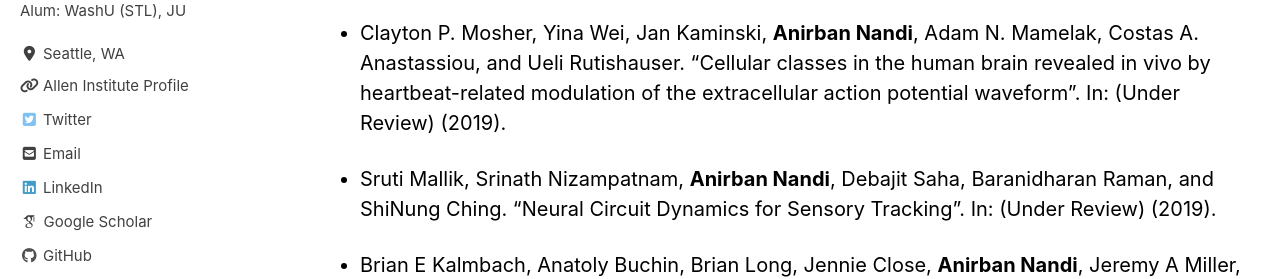
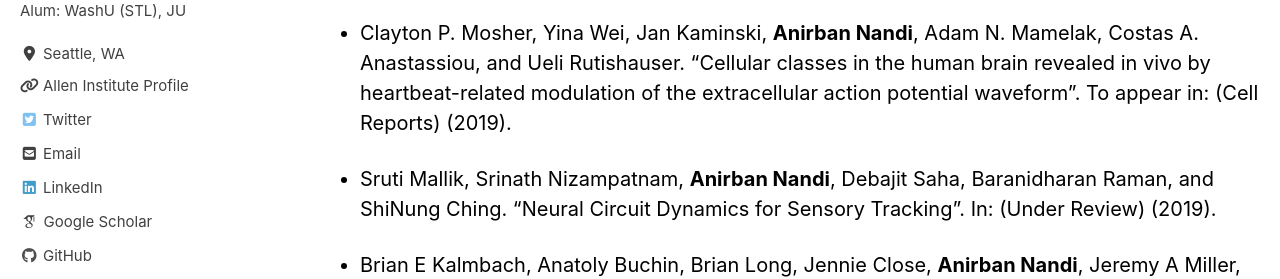
Before and after one commit to anirban6908/anirban6908.github.io, a Jekyll site: the page built from _pages/publications/journals.md, in a window 1280 px wide and 900 px high, scrolled down 370 px. Shown: the part 239-518 px from the top of the window. Built offline with Jekyll 4.4.1, drawn with Linux system fonts in a browser that asks for light colours; cached includes are drawn as plain includes; nearby versions of some CDN libraries; some web fonts are replaced; our own code applies the rules of GitHub Pages for plain Markdown files.

Commit message:
Blog updated

```diff
--- a/_pages/publications/journals.md
+++ b/_pages/publications/journals.md
@@ -13,7 +13,7 @@ permalink: /publications/journals/
 
 * Anatoly Buchin, Rebecca de Frates, **Anirban Nandi**, Peter Chong, Rusty Mann, Lindsay Ng, Jeremy Miller, Christof Koch, Jonathan Ting, and Costas A. Anastassiou et al. “Multi-modal characterization and simulation of human epileptic circuitry”. In: (Under Review) (2019).
 
-* Clayton P. Mosher, Yina Wei, Jan Kaminski, **Anirban Nandi**, Adam N. Mamelak, Costas A. Anastassiou, and Ueli Rutishauser. “Cellular classes in the human brain revealed in vivo by heartbeat-related modulation of the extracellular action potential waveform”. In: (Under Review) (2019).
+* Clayton P. Mosher, Yina Wei, Jan Kaminski, **Anirban Nandi**, Adam N. Mamelak, Costas A. Anastassiou, and Ueli Rutishauser. “Cellular classes in the human brain revealed in vivo by heartbeat-related modulation of the extracellular action potential waveform”. To appear in: (Cell Reports) (2019).
 
 * Sruti Mallik, Srinath Nizampatnam, **Anirban Nandi**, Debajit Saha, Baranidharan Raman, and ShiNung Ching. “Neural Circuit Dynamics for Sensory Tracking”. In: (Under Review) (2019).
 
```
Also changed, not shown: _posts/2020-01-14-how-neurons-actually-look.md (+13 -4 lines), 1 other file.
